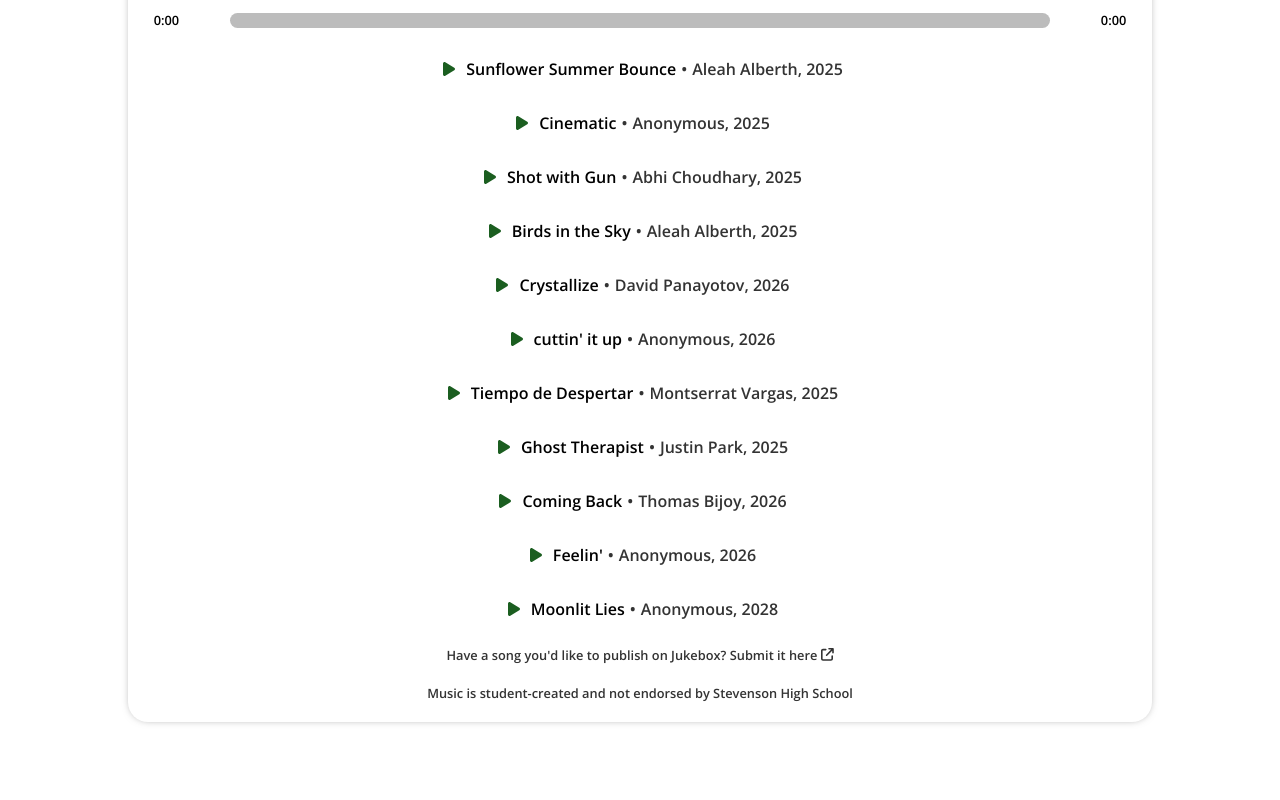
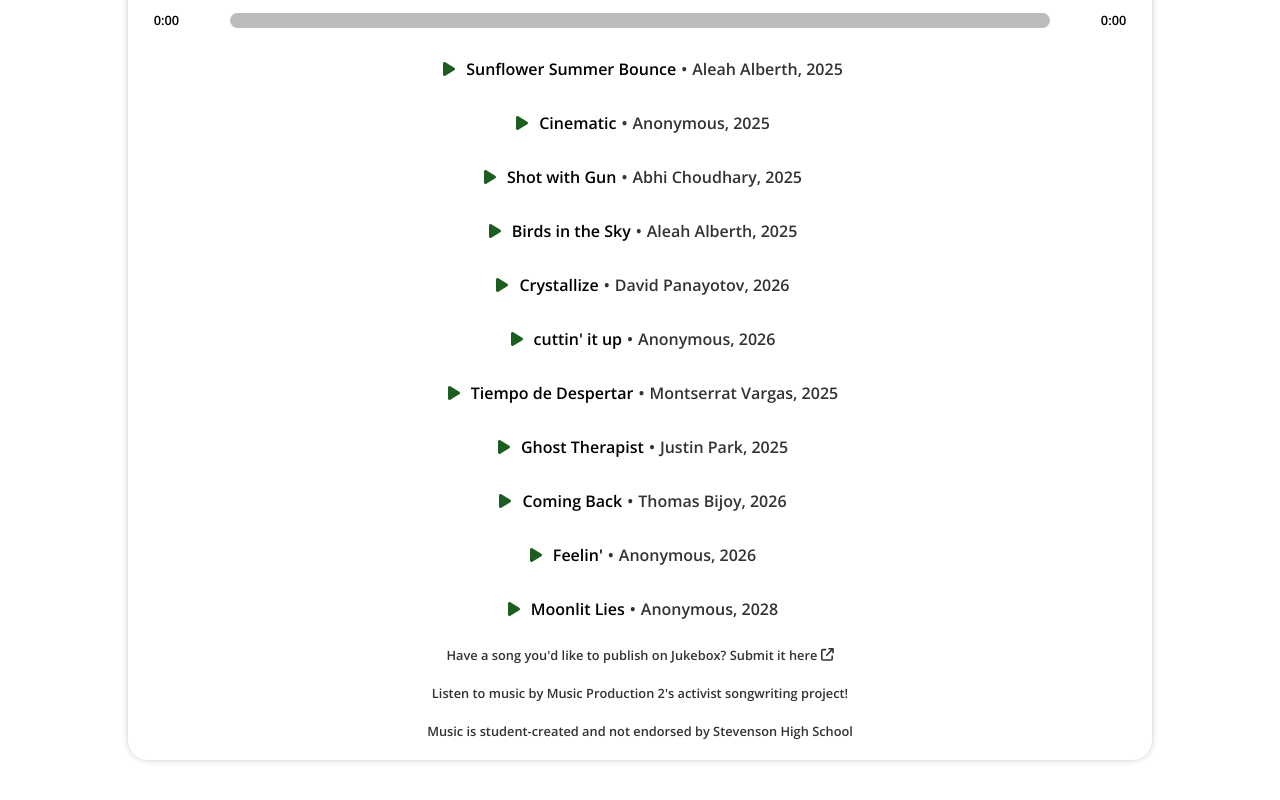
Before and after one commit to stevenson-space/shs, a Vue app: page /jukebox in a window 1280 px wide. Shown: the part 723-1523 px from the top of the page. Before the commit the page ends 1495 px from the top, so only its background shows below. Built offline with nearby package versions, Linux system fonts and the light colour scheme.

Commit message:
Link to 2025 Activist playlist on jukebox page (will add to jukebox later)

```diff
--- a/src/views/Jukebox/Jukebox.vue
+++ b/src/views/Jukebox/Jukebox.vue
@@ -62,6 +62,11 @@
             <a href="https://docs.google.com/forms/d/e/1FAIpQLSd33UAW_OQjYCfsAJsw_DQPhMAv2Td42MOV9GGZTpEbVgCdig/viewform?usp=dialog9" target="_blank" rel="noreferrer"
               >Submit it here <font-awesome-icon :icon="icons.faArrowUpRightFromSquare"
             /></a>
+          </p>
+          <p class="footer">
+            <a href="https://youtube.com/playlist?list=PLap5ZkjM9rSEGwfnayinyap-wGVZNdN8g&si=jkeY3i9zYnPJueEx" target="_blank" rel="noreferrer">
+              Listen to music by Music Production 2's activist songwriting project!
+            </a>
           </p>
           <p class="footer">Music is student-created and not endorsed by Stevenson High School</p>
         </div>
```
